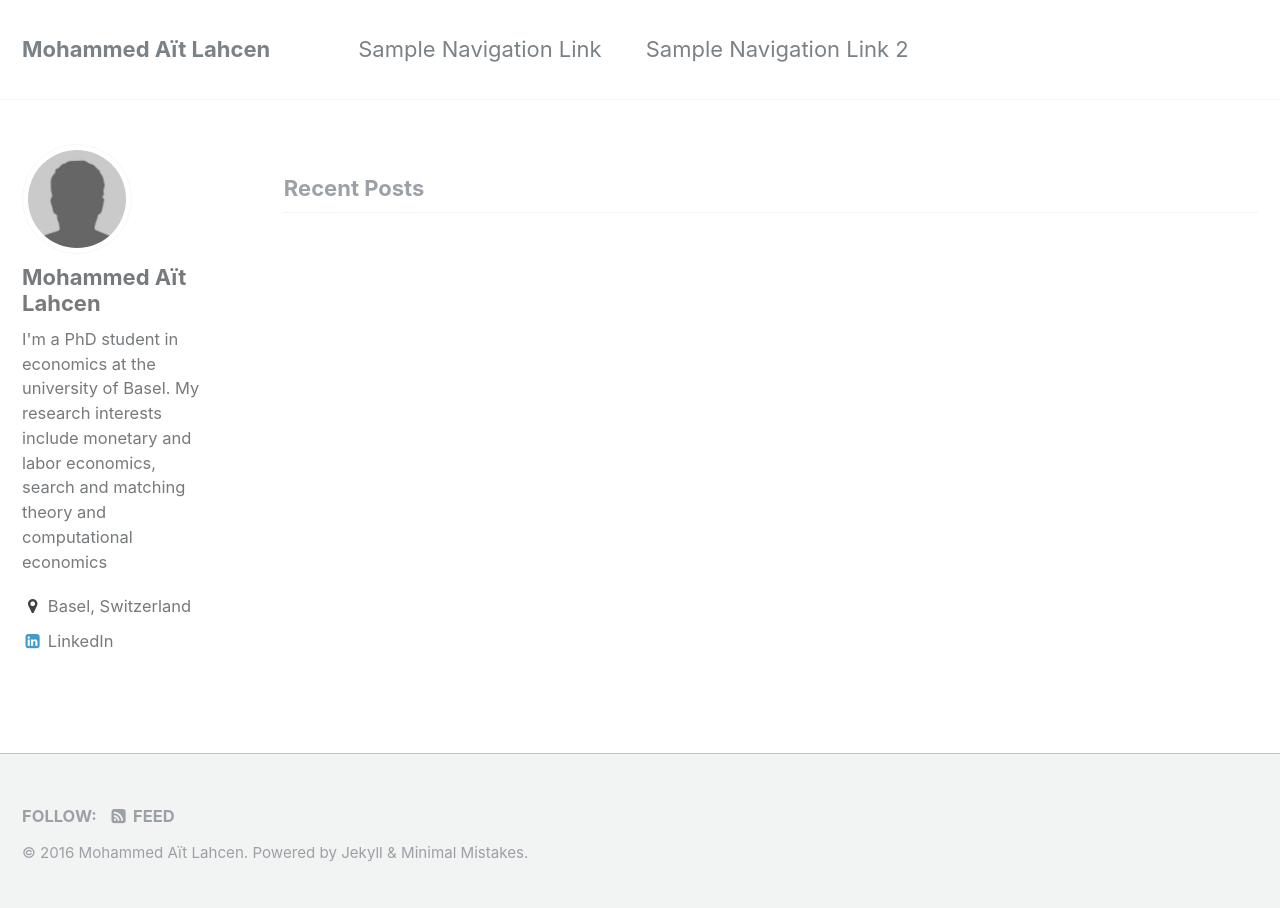
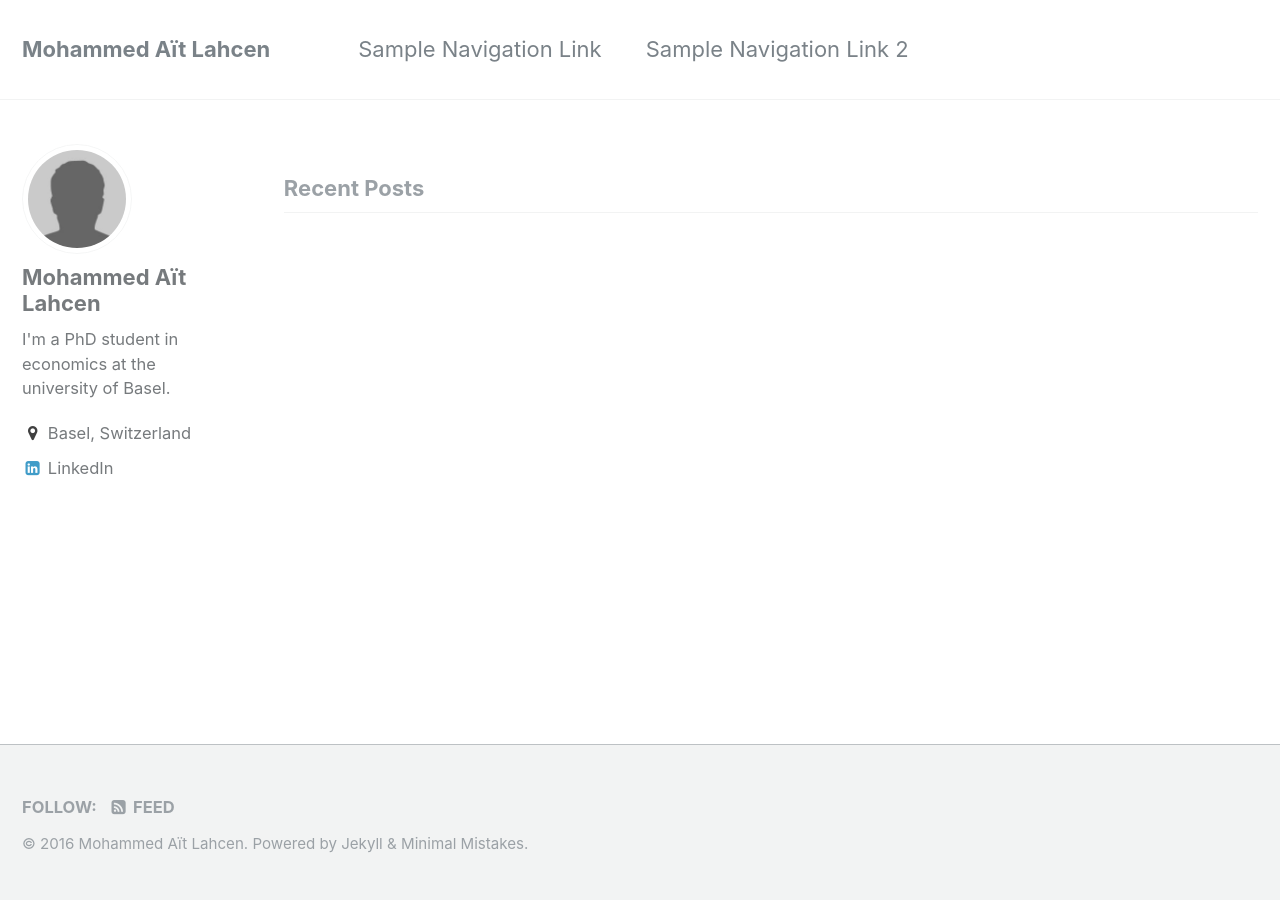
Before and after one commit to maitlahcen/maitlahcen.github.io, a Jekyll site: the page built from index.html, in a window 1280 px wide. Built offline with Jekyll 4.4.1, drawn with Linux system fonts in a browser that asks for light colours; the list of posts is cut into pages by our own code.

Commit message:
Update _config.yml

```diff
--- a/_config.yml
+++ b/_config.yml
@@ -79,7 +79,7 @@
 author:
   name             : "Mohammed Aït Lahcen"
   avatar           : "bio-photo.jpg"
-  bio              : "I'm a PhD student in economics at the university of Basel. My research interests include monetary and labor economics, search and matching theory and computational economics"
+  bio              : "I'm a PhD student in economics at the university of Basel."
   location         : "Basel, Switzerland"
   email            :
   uri              :
@@ -94,7 +94,7 @@
   keybase          :
   instagram        :
   lastfm           :
-  linkedin         : "https://www.linkedin.com/in/maitlahcen"
+  linkedin         : "maitlahcen"
   pinterest        :
   soundcloud       :
   stackoverflow    : # "123456/username" (the last part of your profile url, e.g. http://stackoverflow.com/users/123456/username)
```
